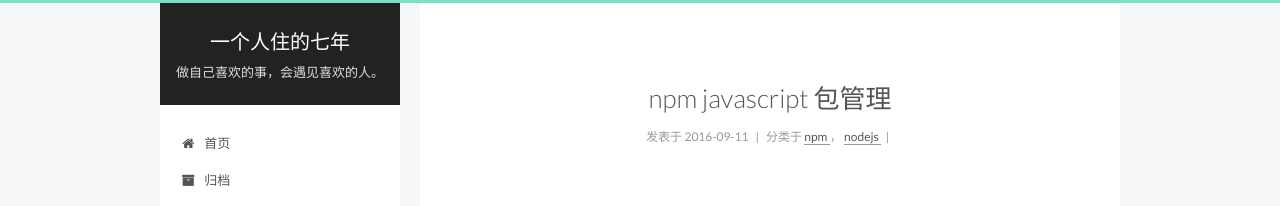
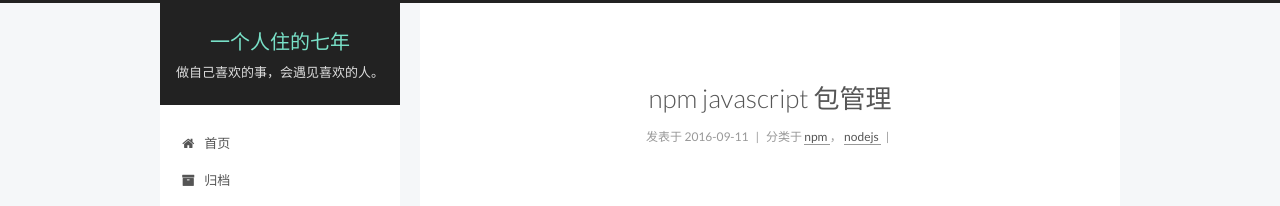
Before and after one commit to dnf5320/blog.jybx.me, a plain HTML site: page index.html in a window 1280 px wide. Shown: the top 206 px of the page. Drawn offline with Linux system fonts and the light colour scheme; some packages are replaced by stand-ins of ours; a script that the page names is missing.

Commit message:
Site updated: 2016-09-16 17:02:07

```diff
--- a/css/main.css
+++ b/css/main.css
@@ -1549,7 +1549,7 @@ pre .javascript .function {
   width: 4px;
   height: 4px;
   border-radius: 50%;
-  background: #2ac286;
+  background: #ff1f63;
 }
 .links-of-blogroll {
   font-size: 13px;
@@ -2543,9 +2543,9 @@ body {
     text-align: justify;
   }
 }
-.headband:nth-child(1) {
-  height: 3px;
-  background: #79e1c8 !important;
+.brand:nth-child(1) {
+  color: #79e1c8 !important;
+  font-family: 'PingFang SC', 'Source Han Sans CN', 'Microsoft YaHei', 'Helvetica Neue', Helvetica, 'Heiti SC', sans-serif;
 }
 h1:nth-child(1) {
   text-align: center !important;
```
